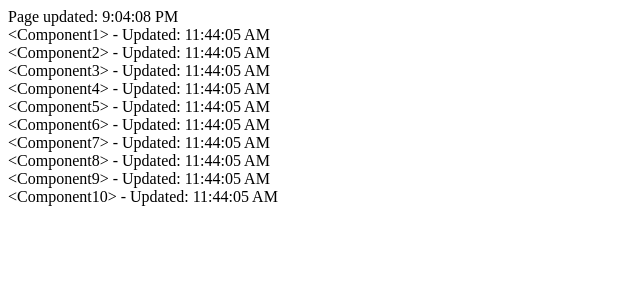
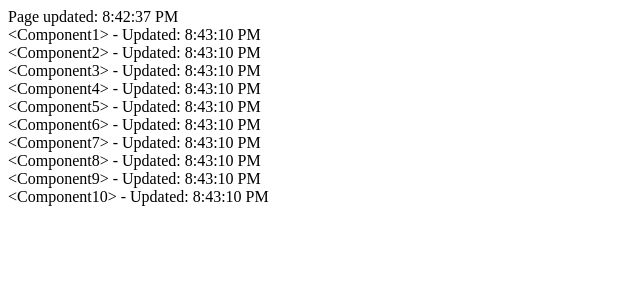
Before and after one commit to tu4mo/gatsby-reload-issue, a Gatsby app: page / in a window 1280 px wide. Shown: the top 300 px of the page, without its empty margins (0-640 px from the left). Built offline with nearby package versions, Linux system fonts and the light colour scheme.

Commit message:
Reproduce with v3.5.0-next.2

```diff
--- a/fakelib/Component1.js
+++ b/fakelib/Component1.js
@@ -1 +1 @@
-export function Component1() { return "<Component1> - Updated: 11:44:05 AM" }
+export function Component1() { return "<Component1> - Updated: 8:43:10 PM" }
--- a/fakelib/Component10.js
+++ b/fakelib/Component10.js
@@ -1 +1 @@
-export function Component10() { return "<Component10> - Updated: 11:44:05 AM" }
+export function Component10() { return "<Component10> - Updated: 8:43:10 PM" }
--- a/fakelib/Component2.js
+++ b/fakelib/Component2.js
@@ -1 +1 @@
-export function Component2() { return "<Component2> - Updated: 11:44:05 AM" }
+export function Component2() { return "<Component2> - Updated: 8:43:10 PM" }
--- a/fakelib/Component3.js
+++ b/fakelib/Component3.js
@@ -1 +1 @@
-export function Component3() { return "<Component3> - Updated: 11:44:05 AM" }
+export function Component3() { return "<Component3> - Updated: 8:43:10 PM" }
--- a/fakelib/Component4.js
+++ b/fakelib/Component4.js
@@ -1 +1 @@
-export function Component4() { return "<Component4> - Updated: 11:44:05 AM" }
+export function Component4() { return "<Component4> - Updated: 8:43:10 PM" }
--- a/fakelib/Component5.js
+++ b/fakelib/Component5.js
@@ -1 +1 @@
-export function Component5() { return "<Component5> - Updated: 11:44:05 AM" }
+export function Component5() { return "<Component5> - Updated: 8:43:10 PM" }
--- a/fakelib/Component6.js
+++ b/fakelib/Component6.js
@@ -1 +1 @@
-export function Component6() { return "<Component6> - Updated: 11:44:05 AM" }
+export function Component6() { return "<Component6> - Updated: 8:43:10 PM" }
--- a/fakelib/Component7.js
+++ b/fakelib/Component7.js
@@ -1 +1 @@
-export function Component7() { return "<Component7> - Updated: 11:44:05 AM" }
+export function Component7() { return "<Component7> - Updated: 8:43:10 PM" }
--- a/fakelib/Component8.js
+++ b/fakelib/Component8.js
@@ -1 +1 @@
-export function Component8() { return "<Component8> - Updated: 11:44:05 AM" }
+export function Component8() { return "<Component8> - Updated: 8:43:10 PM" }
--- a/fakelib/Component9.js
+++ b/fakelib/Component9.js
@@ -1 +1 @@
-export function Component9() { return "<Component9> - Updated: 11:44:05 AM" }
+export function Component9() { return "<Component9> - Updated: 8:43:10 PM" }
--- a/package.json
+++ b/package.json
@@ -3,9 +3,9 @@
   "private": true,
   "version": "0.1.0",
   "dependencies": {
-    "gatsby": "^3.4.0-next.0",
-    "react": "^17.0.1",
-    "react-dom": "^17.0.1"
+    "gatsby": "^3.5.0-next.2",
+    "react": "^17.0.2",
+    "react-dom": "^17.0.2"
   },
   "devDependencies": {
     "prettier": "^2.2.1"
--- a/src/pages/index.js
+++ b/src/pages/index.js
@@ -14,7 +14,7 @@ import {
 
 const Page = () => (
   <>
-    Page updated: 9:04:08 PM
+    Page updated: 8:42:37 PM
     <br />
     <Component1 />
     <br />
```
Also changed, not shown: 1 other file (tests, documents, lock files or other folders).
